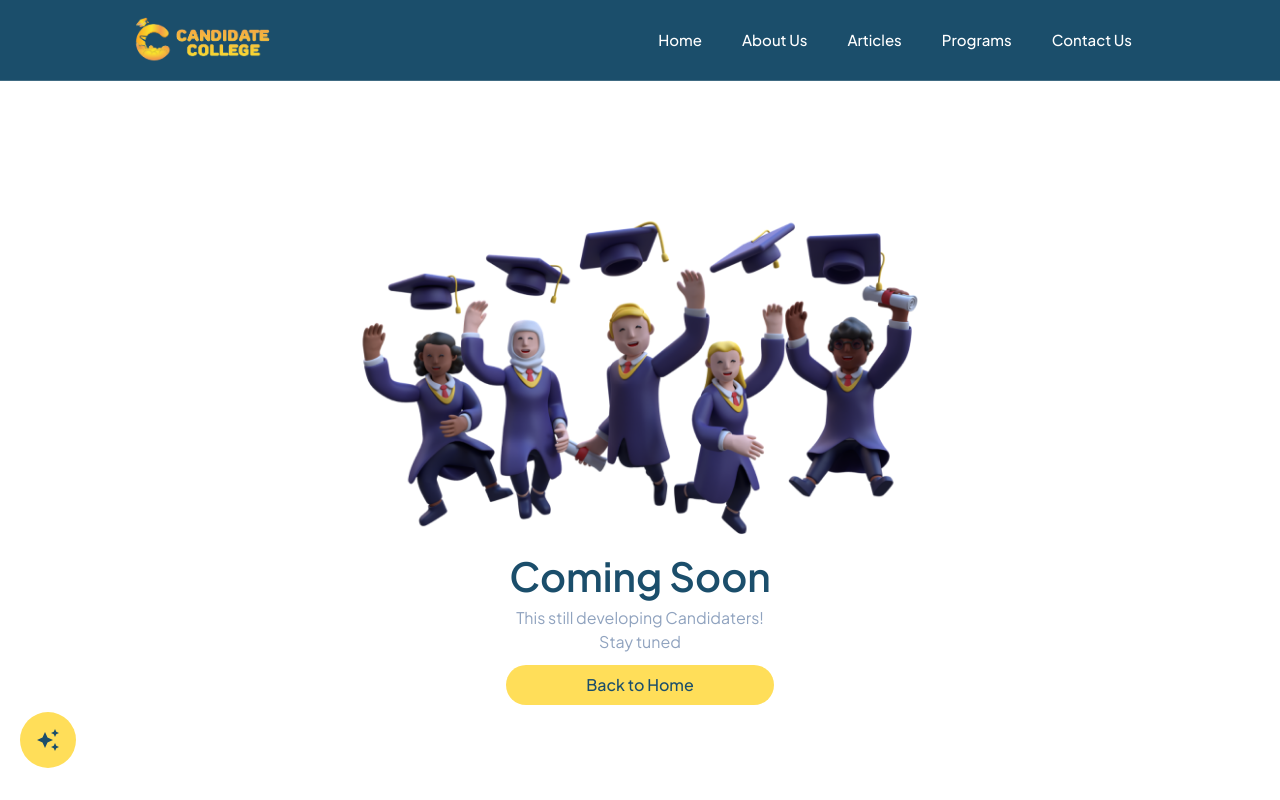
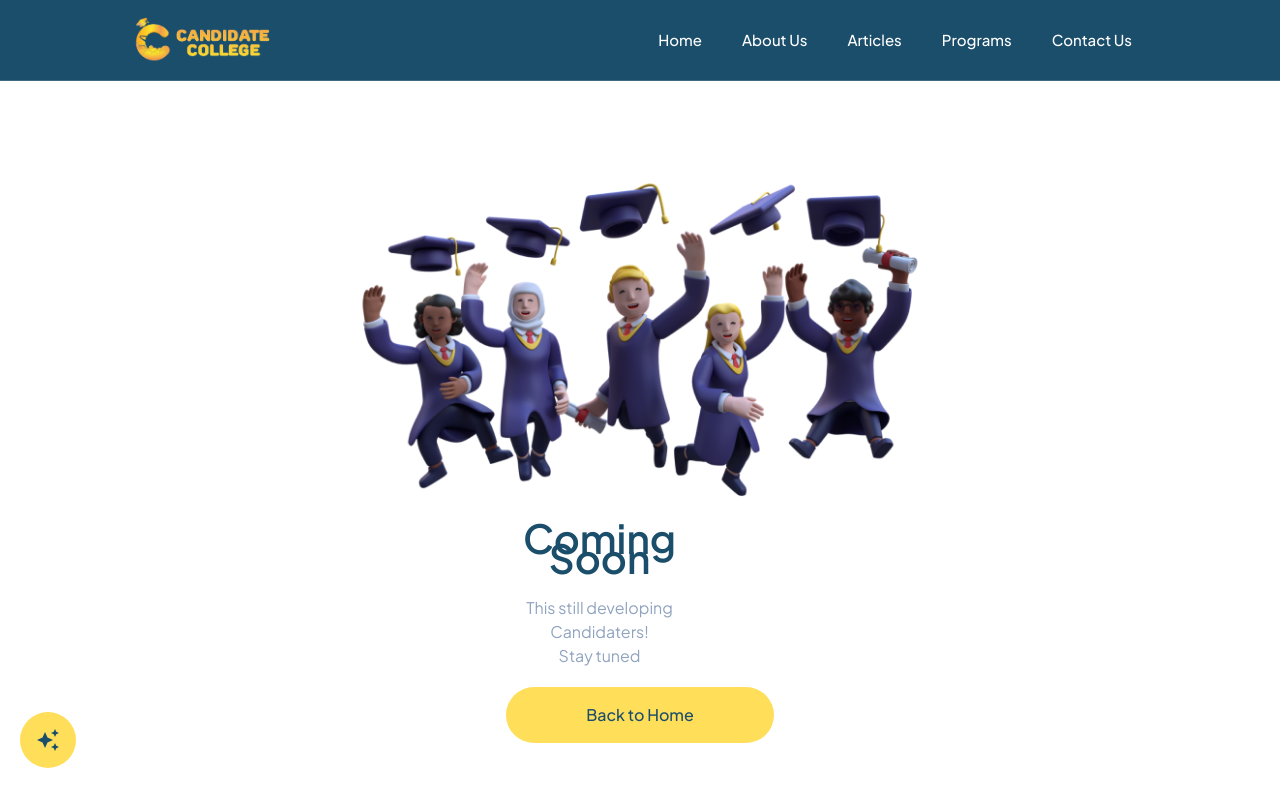
Before and after one commit to candidatecollege/candidate-college, a Next.js app: page /coming in a window 1280 px wide. Shown: the top 800 px of the page. Built offline with nearby package versions, Linux system fonts and the light colour scheme.

Commit message:
added coming page to merchandise and edited programs and about with change the link on static menu data

```diff
--- a/src/app/about/page.tsx
+++ b/src/app/about/page.tsx
@@ -7,8 +7,6 @@ const About = () => {
     <main className="bg-white h-full">
       {/* Navbar */}
       <Navbar active='About Us' isDetail={false} />
-
-      <ComingSoon />
 
       <CTA />
 
--- a/src/app/articles/[slug]/page.tsx
+++ b/src/app/articles/[slug]/page.tsx
@@ -101,7 +101,7 @@ const Detail = () => {
                       </div>
                     </div>
 
-                    <div className="flex flex-row items-center gap-2">
+                    <div className="flex flex-row items-center gap-2 w-full md:justify-end md:self-end">
                       <p className="text-gray">Share : </p>
                       <div className="flex flex-row gap-2">
                         <div className="w-3 h-3 rounded-full p-5 bg-gradient-to-r from-blue-100 to-blue-300 animate-pulse">
--- a/src/app/coming/page.tsx
+++ b/src/app/coming/page.tsx
@@ -9,29 +9,32 @@ const Coming = () => {
       {/* Navbar */}
       <Navbar />
 
-      <section className="flex flex-col w-full h-full lg:pt-[140px] mx-auto md:pt-[165px] pt-[185px] px-5 py-8 md:max-w-6xl md:mx-auto justify-center md:items-center relative md:h-3/6 lg:h-screen">
+      <section className="flex flex-col w-full h-full lg:pt-[140px] mx-auto md:pt-[165px] pt-[185px] px-5 py-8 mb-14 md:max-w-6xl md:mx-auto justify-center md:items-center relative md:h-3/6 lg:h-screen">
       <Image src={'/decoration/coming.png'} width={0} height={0}
           className='lg: w-[600px] mx-auto'
           alt='Coming Soon Decoration'
           title='Coming Soon Decoration'
         />
-        <h1 className="font-semibold text-primary text-center lg:text-[40px] p-1 md:text-[30px] xl:w-[70%] md:w-[90%] md:text-center leading-[50%]">
+
+        <div className="flex flex-col gap-2">
+          <h1 className="font-semibold text-primary text-center lg:text-[40px] p-1 text-[30px] xl:w-[70%] md:w-[90%] md:text-center leading-[50%]">
             Coming Soon
           </h1>
 
-        <p className="text-gray text-sm text-center leading-2 md:pt-4 pt-2 md:text-center lg:text-base md:w-[70%]">
-          This still developing Candidaters! <br />
+          <p className="text-gray text-sm text-center leading-2 md:pt-4 pt-2 md:text-center w-full lg:text-base md:w-[70%]">
+            This still developing Candidaters! <br className="hidden md:block" />
             Stay tuned
           </p>
 
           <Link
-          href="/home"
+            href="/"
             title="Back to Home"
             about="Back to Home"
-          className="bg-secondary text-primary font-medium self-center text-center text-base rounded-full px-20 py-2 text-center justify-center md:self-center self-start cursor-pointer mt-2 md:mt-[11px]"
+            className="bg-secondary text-primary font-medium self-center text-center text-base rounded-full px-20 py-4 text-center justify-center md:self-center self-start cursor-pointer mt-2 md:mt-[11px]"
           >
             Back to Home
           </Link>
+        </div>
       </section>
 
       <section className="bg-primary h-full">
--- a/src/app/programs/page.tsx
+++ b/src/app/programs/page.tsx
@@ -46,7 +46,7 @@ const Programs = () => {
       <Navbar active='Programs' isDetail={false} />
 
       {/* Hero */}
-      {/* <section className="flex flex-col md:flex-row pt-28 gap-4 px-5 md:max-w-6xl md:mx-auto py-12 bg-primary md:justify-center md:items-center relative h-fit md:h-[80vh]">
+      <section className="flex flex-col md:flex-row pt-28 gap-4 px-5 md:max-w-6xl md:mx-auto py-12 bg-primary md:justify-center md:items-center relative h-fit md:h-[80vh]">
 
         <Image
           src={'/decoration/programs.png'}
@@ -66,10 +66,10 @@ const Programs = () => {
           Candidate College is an Education Platform that works to facilitate students in Indonesia at home and aboard to achieve a quality education system.
           </p>
         </div>
-      </section> */}
+      </section>
 
       {/* Events */}
-      {/* <section className="flex flex-col w-full px-5 pt-5 md:pt-10 pb-20 bg-white">
+      <section className="flex flex-col w-full px-5 pt-5 md:pt-10 pb-20 bg-white">
 
         <div className="flex flex-col md:mx-auto md:max-w-5xl bg-white">
           <div className="overflow-x-auto scrollbar-hide relative">
@@ -190,9 +190,7 @@ const Programs = () => {
           </div>
         </div>
 
-      </section> */}
-
-      <ComingSoon />
+      </section>
 
       {/* CTA */}
       <CTA />
--- a/src/components/CTA.tsx
+++ b/src/components/CTA.tsx
@@ -29,7 +29,7 @@ const CTA = () => {
 
 
             <div className={`flex-col gap-4 ${isShowSocials ? 'flex show' : 'hidden'} element-container`}>
-            <Link href={'/merchandise'} about={'Merchandise Market'} title={'Merchandise Market'} className={`bg-secondary w-fit flex items-center justify-center px-4 py-4 self-end rounded-full text-primary hover:text-white duration-800 transition-all cursor-pointer`} >
+            <Link href={'/coming'} about={'Merchandise Market'} title={'Merchandise Market'} className={`bg-secondary w-fit flex items-center justify-center px-4 py-4 self-end rounded-full text-primary hover:text-white duration-800 transition-all cursor-pointer`} >
                 <p className={`font-medium text-base flex items-center justify-center`}><span className='text-primary hover:text-white text-2xl leading-[0.5rem]'><ShoppingBagRoundedIcon fontSize='inherit' color='inherit' />
                     </span></p>
             </Link>
--- a/src/components/Navbar.tsx
+++ b/src/components/Navbar.tsx
@@ -186,7 +186,7 @@ const Navbar: React.FC<any> = ({ active, isDetail }) => {
             {
               menus.map((menu, index) => (
                 <Link href={menu.link} about={menu.name} title={menu.name} key={index} className={`bg-secondary ${isSelected == menu.name ? 'w-full px-5 py-3' : 'w-fit flex items-center justify-center px-4 py-3 self-end'} rounded-full text-primary duration-800 transition-all`} onClick={(e) => setIsSelected(menu.name)}>
-                  <p className={`font-medium text-base flex items-center ${isSelected == menu.name ? 'gap-3' : 'gap-0'} justify-center`}><span>{isSelected == menu.name ? menu.name : null}</span> <span className='text-primary text-2xl'>
+                  <p className={`font-medium text-base flex items-center ${isSelected == menu.name ? 'gap-3' : 'gap-0'} justify-center`}><span>{isSelected == menu.name ? menu.name : null}</span> <span className='text-primary text-2xl pb-[0.15rem]'>
                     {
                       menu.name == 'Home' ? (<HomeRoundedIcon color='inherit' fontSize='inherit' />) : menu.name == 'About Us' ? (<GroupsRoundedIcon color='inherit' fontSize='inherit' />) : menu.name == 'Contact Us' ? (<LocalPhoneRoundedIcon color='inherit' fontSize='inherit' />) : menu.name == 'Articles' ? (<ImportContactsRoundedIcon color='inherit' fontSize='inherit' />) : (<AutoAwesomeRoundedIcon color='inherit' fontSize='inherit' />)
                     }
--- a/src/data/menuData.ts
+++ b/src/data/menuData.ts
@@ -1,8 +1,8 @@
 export const menus = [
     { id: 1, name: 'Home', link: '/', },
-    { id: 2, name: 'About Us', link: '/about', },
+    { id: 2, name: 'About Us', link: '/coming', },
     { id: 4, name: 'Articles', link: '/articles', },
-    { id: 5, name: 'Programs', link: '/programs', },
+    { id: 5, name: 'Programs', link: '/coming', },
 ]
 
 export const footers = [
```
Lines whose indentation alone changed are shown as unchanged.
